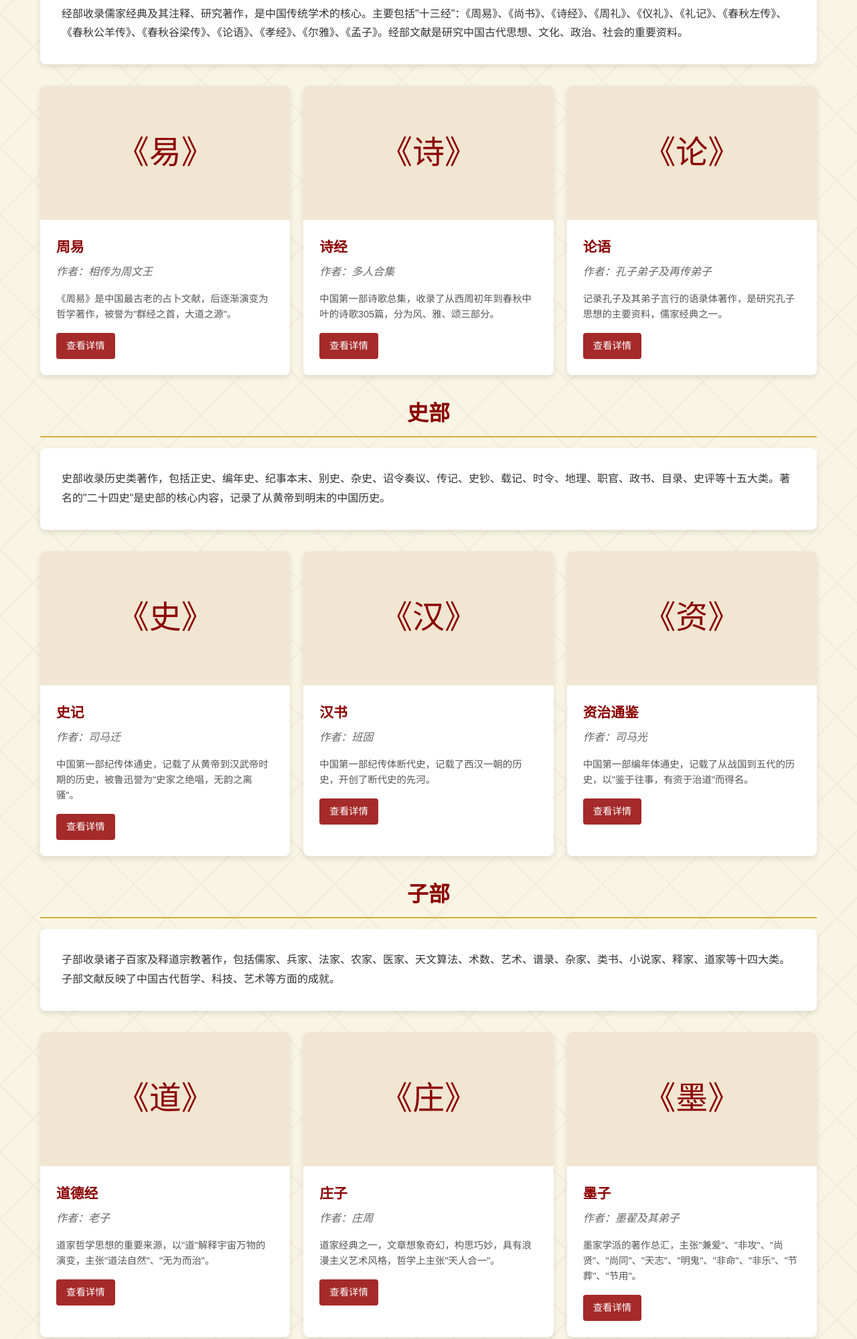
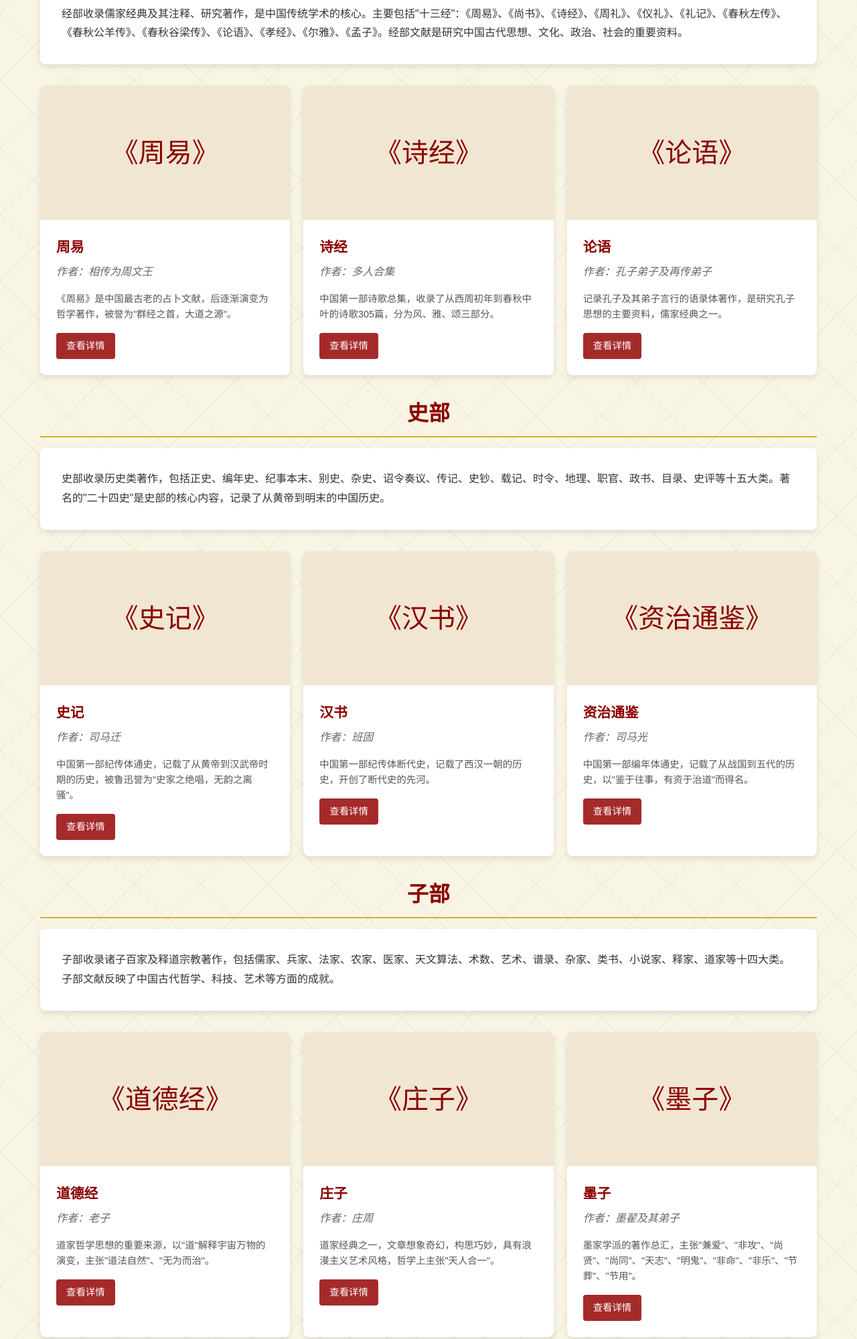
Before and after one commit to plue3/old_books, a plain HTML site: page index.html in a window 1280 px wide. Shown: the part 480-2479 px from the top of the page at 67% size. Drawn offline with Linux system fonts and the light colour scheme.

Commit message:
更新古籍网页内容

```diff
--- a/index.html
+++ b/index.html
@@ -168,8 +168,10 @@
             display: flex;
             align-items: center;
             justify-content: center;
-            font-size: 3rem;
+            font-size: 2.5rem;
             color: #8b0000;
+            padding: 0 10px;
+            text-align: center;
         }
 
         .book-content {
@@ -234,9 +236,11 @@
             display: flex;
             align-items: center;
             justify-content: center;
-            font-size: 3rem;
+            font-size: 2.5rem;
             color: #8b0000;
             margin-right: 2rem;
+            padding: 0 10px;
+            text-align: center;
         }
 
         .detail-title {
@@ -333,6 +337,10 @@
                 margin-right: 0;
                 margin-bottom: 1rem;
             }
+
+            .book-image, .detail-image {
+                font-size: 2rem;
+            }
         }
 
         @media (max-width: 480px) {
@@ -350,6 +358,10 @@
 
             .nav-item {
                 text-align: center;
+            }
+
+            .book-image, .detail-image {
+                font-size: 1.8rem;
             }
         }
     </style>
@@ -390,7 +402,7 @@
 
                 <div class="books-grid">
                     <div class="book-card" data-book="zhouyi">
-                        <div class="book-image">《易》</div>
+                        <div class="book-image">《周易》</div>
                         <div class="book-content">
                             <h3 class="book-title">周易</h3>
                             <p class="book-author">作者：相传为周文王</p>
@@ -400,7 +412,7 @@
                     </div>
 
                     <div class="book-card" data-book="shijing">
-                        <div class="book-image">《诗》</div>
+                        <div class="book-image">《诗经》</div>
                         <div class="book-content">
                             <h3 class="book-title">诗经</h3>
                             <p class="book-author">作者：多人合集</p>
@@ -410,7 +422,7 @@
                     </div>
 
                     <div class="book-card" data-book="lunyu">
-                        <div class="book-image">《论》</div>
+                        <div class="book-image">《论语》</div>
                         <div class="book-content">
                             <h3 class="book-title">论语</h3>
                             <p class="book-author">作者：孔子弟子及再传弟子</p>
@@ -429,7 +441,7 @@
 
                 <div class="books-grid">
                     <div class="book-card" data-book="shiji">
-                        <div class="book-image">《史》</div>
+                        <div class="book-image">《史记》</div>
                         <div class="book-content">
                             <h3 class="book-title">史记</h3>
                             <p class="book-author">作者：司马迁</p>
@@ -439,7 +451,7 @@
                     </div>
 
                     <div class="book-card" data-book="hanshu">
-                        <div class="book-image">《汉》</div>
+                        <div class="book-image">《汉书》</div>
                         <div class="book-content">
                             <h3 class="book-title">汉书</h3>
                             <p class="book-author">作者：班固</p>
@@ -449,7 +461,7 @@
                     </div>
 
                     <div class="book-card" data-book="zizhitongjian">
-                        <div class="book-image">《资》</div>
+                        <div class="book-image">《资治通鉴》</div>
                         <div class="book-content">
                             <h3 class="book-title">资治通鉴</h3>
                             <p class="book-author">作者：司马光</p>
@@ -468,7 +480,7 @@
 
                 <div class="books-grid">
                     <div class="book-card" data-book="daodejing">
-                        <div class="book-image">《道》</div>
+                        <div class="book-image">《道德经》</div>
                         <div class="book-content">
                             <h3 class="book-title">道德经</h3>
                             <p class="book-author">作者：老子</p>
@@ -478,7 +490,7 @@
                     </div>
 
                     <div class="book-card" data-book="zhuangzi">
-                        <div class="book-image">《庄》</div>
+                        <div class="book-image">《庄子》</div>
                         <div class="book-content">
                             <h3 class="book-title">庄子</h3>
                             <p class="book-author">作者：庄周</p>
@@ -488,7 +500,7 @@
                     </div>
 
                     <div class="book-card" data-book="mozi">
-                        <div class="book-image">《墨》</div>
+                        <div class="book-image">《墨子》</div>
                         <div class="book-content">
                             <h3 class="book-title">墨子</h3>
                             <p class="book-author">作者：墨翟及其弟子</p>
@@ -507,7 +519,7 @@
 
                 <div class="books-grid">
                     <div class="book-card" data-book="chuci">
-                        <div class="book-image">《楚》</div>
+                        <div class="book-image">《楚辞》</div>
                         <div class="book-content">
                             <h3 class="book-title">楚辞</h3>
                             <p class="book-author">作者：屈原等</p>
@@ -517,7 +529,7 @@
                     </div>
 
                     <div class="book-card" data-book="wenxuan">
-                        <div class="book-image">《文》</div>
+                        <div class="book-image">《文选》</div>
                         <div class="book-content">
                             <h3 class="book-title">文选</h3>
                             <p class="book-author">编者：萧统</p>
@@ -527,7 +539,7 @@
                     </div>
 
                     <div class="book-card" data-book="quantangshi">
-                        <div class="book-image">《全》</div>
+                        <div class="book-image">《全唐诗》</div>
                         <div class="book-content">
                             <h3 class="book-title">全唐诗</h3>
                             <p class="book-author">编者：多人</p>
@@ -572,7 +584,7 @@
             'zhouyi': {
                 title: '周易',
                 author: '相传为周文王',
-                symbol: '《易》',
+                symbol: '《周易》',
                 description: '《周易》是中国最古老的占卜文献，后逐渐演变为哲学著作，被誉为"群经之首，大道之源"。',
                 content: `
                     <div class="detail-section">
@@ -596,7 +608,7 @@
             'shijing': {
                 title: '诗经',
                 author: '多人合集',
-                symbol: '《诗》',
+                symbol: '《诗经》',
                 description: '中国第一部诗歌总集，收录了从西周初年到春秋中叶的诗歌305篇，分为风、雅、颂三部分。',
                 content: `
                     <div class="detail-section">
@@ -616,7 +628,7 @@
             'lunyu': {
                 title: '论语',
                 author: '孔子弟子及再传弟子',
-                symbol: '《论》',
+                symbol: '《论语》',
                 description: '记录孔子及其弟子言行的语录体著作，是研究孔子思想的主要资料，儒家经典之一。',
                 content: `
                     <div class="detail-section">
@@ -636,7 +648,7 @@
             'shiji': {
                 title: '史记',
                 author: '司马迁',
-                symbol: '《史》',
+                symbol: '《史记》',
                 description: '中国第一部纪传体通史，记载了从黄帝到汉武帝时期的历史。',
                 content: `
                     <div class="detail-section">
@@ -656,7 +668,7 @@
             'hanshu': {
                 title: '汉书',
                 author: '班固',
-                symbol: '《汉》',
+                symbol: '《汉书》',
                 description: '中国第一部纪传体断代史，记载了西汉一朝的历史。',
                 content: `
                     <div class="detail-section">
@@ -672,7 +684,7 @@
             'zizhitongjian': {
                 title: '资治通鉴',
                 author: '司马光',
-                symbol: '《资》',
+                symbol: '《资治通鉴》',
                 description: '中国第一部编年体通史，记载了从战国到五代的历史。',
                 content: `
                     <div class="detail-section">
@@ -688,7 +700,7 @@
             'daodejing': {
                 title: '道德经',
                 author: '老子',
-                symbol: '《道》',
+                symbol: '《道德经》',
                 description: '道家哲学思想的重要来源，以"道"解释宇宙万物的演变。',
                 content: `
                     <div class="detail-section">
@@ -704,7 +716,7 @@
             'zhuangzi': {
                 title: '庄子',
                 author: '庄周',
-                symbol: '《庄》',
+                symbol: '《庄子》',
                 description: '道家经典之一，文章想象奇幻，构思巧妙，具有浪漫主义艺术风格。',
                 content: `
                     <div class="detail-section">
@@ -720,7 +732,7 @@
             'mozi': {
                 title: '墨子',
                 author: '墨翟及其弟子',
-                symbol: '《墨》',
+                symbol: '《墨子》',
                 description: '墨家学派的著作总汇，主张"兼爱"、"非攻"等思想。',
                 content: `
                     <div class="detail-section">
@@ -736,7 +748,7 @@
             'chuci': {
                 title: '楚辞',
                 author: '屈原等',
-                symbol: '《楚》',
+                symbol: '《楚辞》',
                 description: '中国文学史上第一部浪漫主义诗歌总集。',
                 content: `
                     <div class="detail-section">
@@ -752,7 +764,7 @@
             'wenxuan': {
                 title: '文选',
                 author: '编者：萧统',
-                symbol: '《文》',
+                symbol: '《文选》',
                 description: '中国现存最早的一部诗文总集。',
                 content: `
                     <div class="detail-section">
@@ -768,7 +780,7 @@
             'quantangshi': {
                 title: '全唐诗',
                 author: '编者：多人',
-                symbol: '《全》',
+                symbol: '《全唐诗》',
                 description: '清朝初年编修的汇集唐代诗歌的总集。',
                 content: `
                     <div class="detail-section">
```
